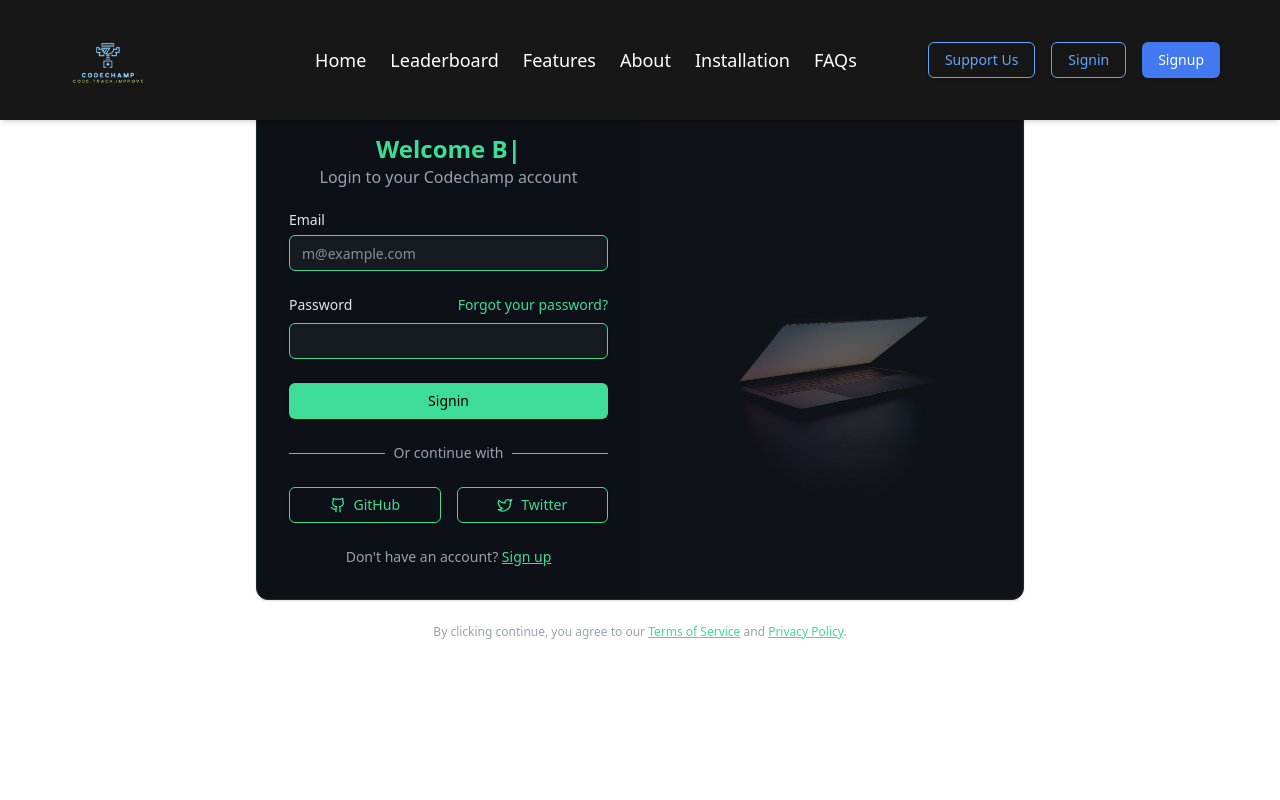
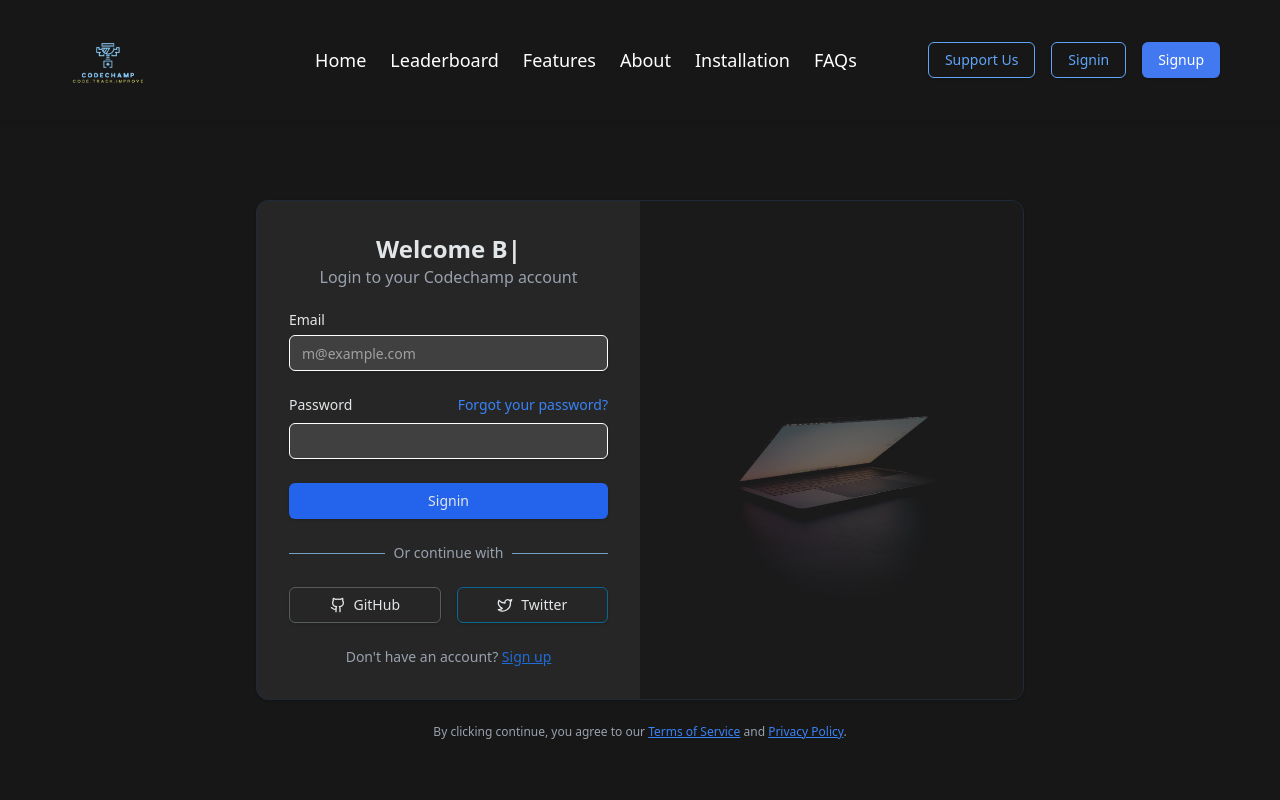
Before and after one commit to nishikantraj/CodeTrackFrontend, a React (Vite) app: page /signin in a window 1280 px wide. Shown: the top 800 px of the page. Built offline with nearby package versions, Linux system fonts and the light colour scheme.

Commit message:
New UI created for signin and signup page

```diff
--- a/src/components/ui/SigninForm.tsx
+++ b/src/components/ui/SigninForm.tsx
@@ -149,15 +149,15 @@ export function Signin({ className, ...props }: React.ComponentProps<"div">) {
     return ()=> typed.destroy();
   },[]);
   return (
-    <div className={cn("flex flex-col gap-6", className)} {...props}>
-      <Card className="overflow-hidden bg-[#0D1117] text-[#E3E6E8] border-[#1F2937]">
+    <div className={cn("flex flex-col gap-6 py-40", className)} {...props}>
+      <Card className="w-full overflow-hidden bg-[#262626] text-[#E3E6E8] border-[#1F2937]">
         <CardContent className="grid p-0 md:grid-cols-2">
           <form onSubmit={handleSubmit}
             className="p-6 md:p-8"
           >
             <div className="flex flex-col gap-6">
               <div className="flex flex-col items-center text-center">
-                <h1 className="text-2xl font-bold text-[#3DDC97]"><span ref={typedRef}></span></h1>
+                <h1 className="text-2xl font-bold"><span ref={typedRef}></span></h1>
                 <p className="text-balance text-gray-400">
                   Login to your Codechamp account
                 </p>
@@ -171,7 +171,7 @@ export function Signin({ className, ...props }: React.ComponentProps<"div">) {
                   onChange={handleChange}
                   placeholder="m@example.com"
                   required
-                  className="bg-[#161B22] border-[#3DDC97] text-white"
+                  className="bg-[#404040] text-white"
                 />
               </div>
               <div className="grid gap-2">
@@ -179,38 +179,38 @@ export function Signin({ className, ...props }: React.ComponentProps<"div">) {
                   <Label htmlFor="password">Password</Label>
                   <span
                     onClick={onToast}
-                    className="ml-auto text-sm text-[#3DDC97] underline-offset-2 hover:underline cursor-pointer"
+                    className="ml-auto text-sm text-[#3983F7] underline-offset-2 hover:underline cursor-pointer"
                   >
                     Forgot your password?
                   </span>
                 </div>
-                <Input id="password" minLength={6} value={formData.password} onChange={handleChange} type="password" required className="bg-[#161B22] border-[#3DDC97] text-white" />
+                <Input id="password" minLength={6} value={formData.password} onChange={handleChange} type="password" required className="bg-[#404040] text-white" />
               </div>
-              <Button type="submit" disabled={loading} className="w-full bg-[#3DDC97] text-black hover:bg-[#32c386] cursor-pointer">
+              <Button type="submit" disabled={loading} className="w-full bg-[#2463EB] hover:bg-[#1C4ED8] cursor-pointer">
                 {loading ? "Signing in..." : "Signin"}
               </Button>
-              <div className="relative text-center text-sm after:absolute after:inset-0 after:top-1/2 after:z-0 after:flex after:items-center after:border-t after:border-[#3DDC97]">
-                <span className="relative z-10 bg-[#0D1117] px-2 text-gray-400">
+              <div className="relative text-center text-sm after:absolute after:inset-0 after:top-1/2 after:z-0 after:flex after:items-center after:border-t after:border-[#749fc4]">
+                <span className="relative z-10 bg-[#262626] px-2 text-gray-400">
                   Or continue with
                 </span>
               </div>
               <div className="flex justify-center items-center gap-4">
-              <Button variant="outline" onClick={onToast} className="w-full cursor-pointer border-[#3DDC97] text-[#3DDC97] hover:text-black hover:bg-[#606871] hover:border-[#24292E]">
+              <Button variant="outline" onClick={onToast} className="w-full cursor-pointer border-[#555c59] hover:text-black hover:bg-[#606871] hover:border-[#24292E]">
                     <Github />
                     GitHub
                 </Button>
-                <Button variant="outline" onClick={onToast} className="w-full cursor-pointer border-[#3DDC97] text-[#3DDC97] hover:bg-[#1DA1F2] hover:border-[#1DA1F2] hover:text-black">
+                <Button variant="outline" onClick={onToast} className="w-full cursor-pointer border-[#096894] hover:bg-[#1DA1F2] hover:border-[#1DA1F2] hover:text-black">
                     <Twitter/>
                     Twitter
                 </Button>
               </div>
               <div className="text-center text-sm text-gray-400">
                 Don&apos;t have an account?{' '}
-                <Link to={"/signup"} className="underline text-[#3DDC97]">Sign up</Link>
+                <Link to={"/signup"} className="underline text-[#1f6cd6] hover:text-[#245edd]">Sign up</Link>
               </div>
             </div>
           </form>
-          <div className="relative hidden md:block bg-[#161B22]">
+          <div className="relative hidden md:block bg-[#262626]">
             <img
               src={login}
               alt="Image"
@@ -219,7 +219,7 @@ export function Signin({ className, ...props }: React.ComponentProps<"div">) {
           </div>
         </CardContent>
       </Card>
-      <div className="text-center text-xs text-gray-400 [&_a]:underline [&_a]:text-[#3DDC97] hover:[&_a]:text-[#32c386]">
+      <div className="text-center text-xs text-gray-400 [&_a]:underline [&_a]:text-[#3983F7] hover:[&_a]:text-[#245edd]">
         By clicking continue, you agree to our <Link to="/privacy">Terms of Service</Link>{' '}
         and <Link to="/privacy">Privacy Policy</Link>.
       </div>
--- a/src/components/ui/SignupForm.tsx
+++ b/src/components/ui/SignupForm.tsx
@@ -112,8 +112,8 @@ export function Signup({ className, ...props }: React.ComponentProps<"div">) {
   },[]);
 
   return (
-    <div className={cn("flex flex-col gap-6", className)} {...props}>
-      <Card className="overflow-hidden bg-[#0D1117] text-[#E3E6E8] border-[#1F2937]">
+    <div className={cn("flex flex-col gap-4 py-22", className)} {...props}>
+      <Card className="overflow-hidden bg-[#262626] text-[#E3E6E8] border-[#1F2937]">
         <CardContent className="grid p-0 md:grid-cols-2">
           <form
             className="p-6 md:p-8"
@@ -121,7 +121,7 @@ export function Signup({ className, ...props }: React.ComponentProps<"div">) {
           >
             <div className="flex flex-col gap-6">
               <div className="flex flex-col items-center text-center">
-                <h1 className="text-2xl font-bold text-[#3DDC97]"><span ref={typedRef}></span></h1>
+                <h1 className="text-2xl font-bold"><span ref={typedRef}></span></h1>
                 <p className="text-balance text-gray-400">
                   Signup to your Codechamp account
                 </p>
@@ -134,7 +134,7 @@ export function Signup({ className, ...props }: React.ComponentProps<"div">) {
                   value={formData.name}
                   onChange={handleChange}
                   required
-                  className="bg-[#161B22] border-[#3DDC97] text-white"
+                  className="bg-[#161B22] text-white"
                 />
               </div>
               <div className="grid gap-2">
@@ -145,7 +145,7 @@ export function Signup({ className, ...props }: React.ComponentProps<"div">) {
                   value={formData.userName}
                   onChange={handleChange}
                   required
-                  className="bg-[#161B22] border-[#3DDC97] text-white"
+                  className="bg-[#161B22] text-white"
                 />
               </div>
               <div className="grid gap-2">
@@ -157,36 +157,36 @@ export function Signup({ className, ...props }: React.ComponentProps<"div">) {
                   onChange={handleChange}
                   placeholder="m@example.com"
                   required
-                  className="bg-[#161B22] border-[#3DDC97] text-white"
+                  className="bg-[#161B22] text-white"
                 />
               </div>
               <div className="grid gap-2">
                 <div className="flex items-center">
                   <Label htmlFor="password">Password</Label>
                 </div>
-                <Input id="password" minLength={6} value={formData.password} onChange={handleChange} type="password" required className="bg-[#161B22] border-[#3DDC97] text-white" />
+                <Input id="password" minLength={6} value={formData.password} onChange={handleChange} type="password" required className="bg-[#161B22] text-white" />
               </div>
-              <Button type="submit" className="w-full cursor-pointer bg-[#3DDC97] text-black hover:bg-[#32c386]" disabled={loading} onClick={onToast2}>
+              <Button type="submit" className="w-full cursor-pointer bg-[#2463EB] hover:bg-[#1C4ED8]" disabled={loading} onClick={onToast2}>
                 {loading? "Signing up..." : "Signup"}
               </Button>
-              <div className="relative text-center text-sm after:absolute after:inset-0 after:top-1/2 after:z-0 after:flex after:items-center after:border-t after:border-[#3DDC97]">
-                <span className="relative z-10 bg-[#0D1117] px-2 text-gray-400">
+              <div className="relative text-center text-sm after:absolute after:inset-0 after:top-1/2 after:z-0 after:flex after:items-center after:border-t after:border-[#749fc4]">
+                <span className="relative z-10 bg-[#262626] px-2 text-gray-400">
                   Or continue with
                 </span>
               </div>
               <div className="flex gap-4">
-                <Button variant="outline" onClick={onToast} className="w-full cursor-pointer border-[#3DDC97] text-[#3DDC97] hover:text-black hover:bg-[#606871] hover:border-[#24292E]">
+                <Button variant="outline" onClick={onToast} className="w-full cursor-pointer border-[#555c59] hover:text-black hover:bg-[#606871] hover:border-[#24292E]">
                     <Github />
                     GitHub
                 </Button>
-                <Button variant="outline" onClick={onToast} className="w-full cursor-pointer border-[#3DDC97] text-[#3DDC97] hover:bg-[#1DA1F2] hover:border-[#1DA1F2] hover:text-black">
+                <Button variant="outline" onClick={onToast} className="w-full cursor-pointer border-[#096894] hover:bg-[#1DA1F2] hover:border-[#1DA1F2] hover:text-black">
                     <Twitter/>
                     Twitter
                 </Button>
               </div>
             </div>
           </form>
-          <div className="relative hidden md:block bg-[#161B22]">
+          <div className="relative hidden md:block bg-[#262626]">
             <img
               src={signup}
               alt="Image"
@@ -195,7 +195,7 @@ export function Signup({ className, ...props }: React.ComponentProps<"div">) {
           </div>
         </CardContent>
       </Card>
-      <div className="text-center text-xs text-gray-400 [&_a]:underline [&_a]:text-[#3DDC97] hover:[&_a]:text-[#32c386]">
+      <div className="text-center text-xs text-gray-400 [&_a]:underline [&_a]:text-[#3983F7] hover:[&_a]:text-[#245edd]">
         By clicking continue, you agree to our <Link to="/privacy">Terms of Service</Link>{' '}
         and <Link to="/privacy">Privacy Policy</Link>.
       </div>
--- a/src/index.css
+++ b/src/index.css
@@ -3,6 +3,9 @@
 
 .root{
   font-family: sans-serif;
+}
+body{
+  background-color: #171717;
 }
 .custom-scrollbar::-webkit-scrollbar {
     display: none; /* Hides scrollbar in WebKit browsers */
```
